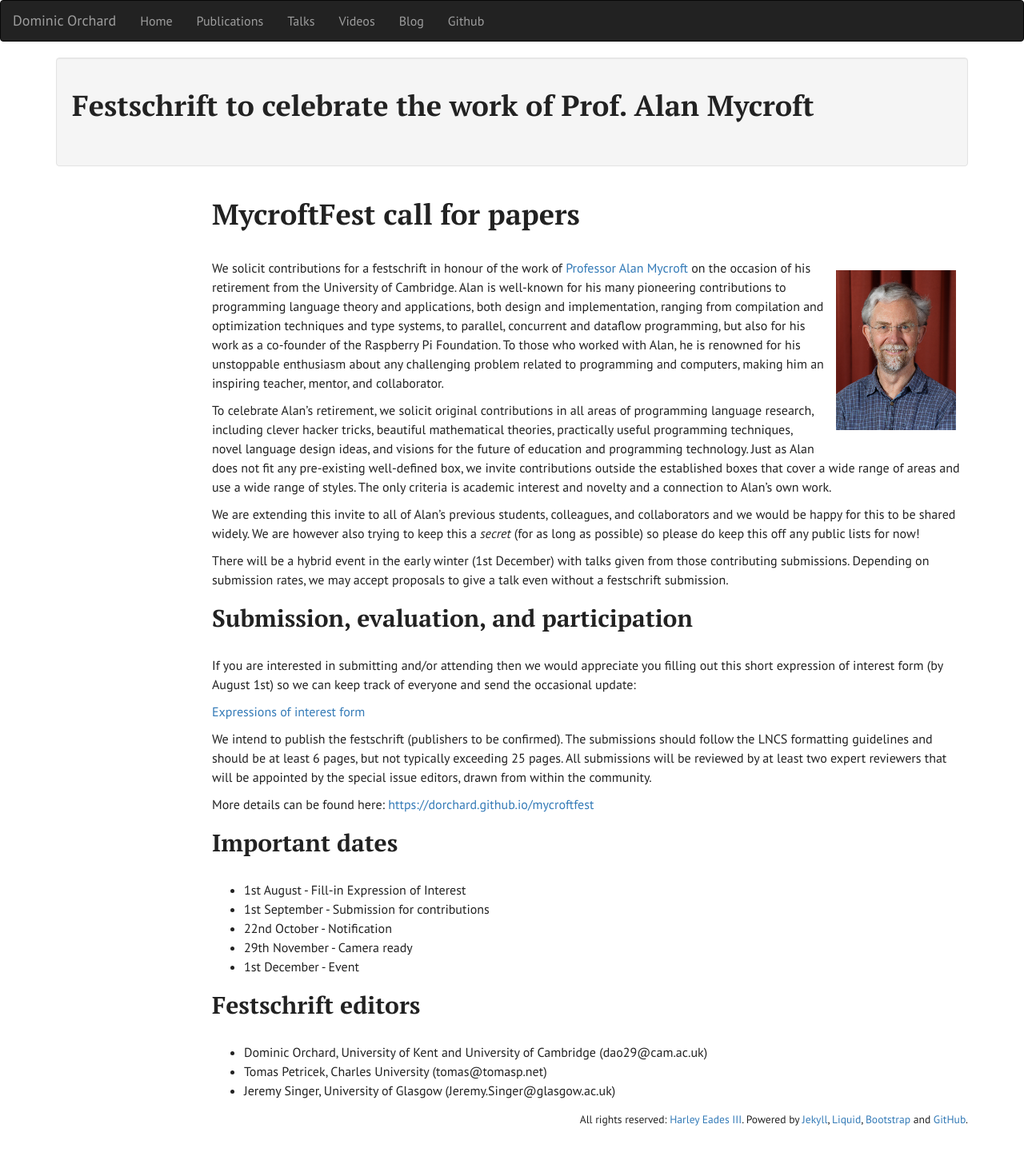
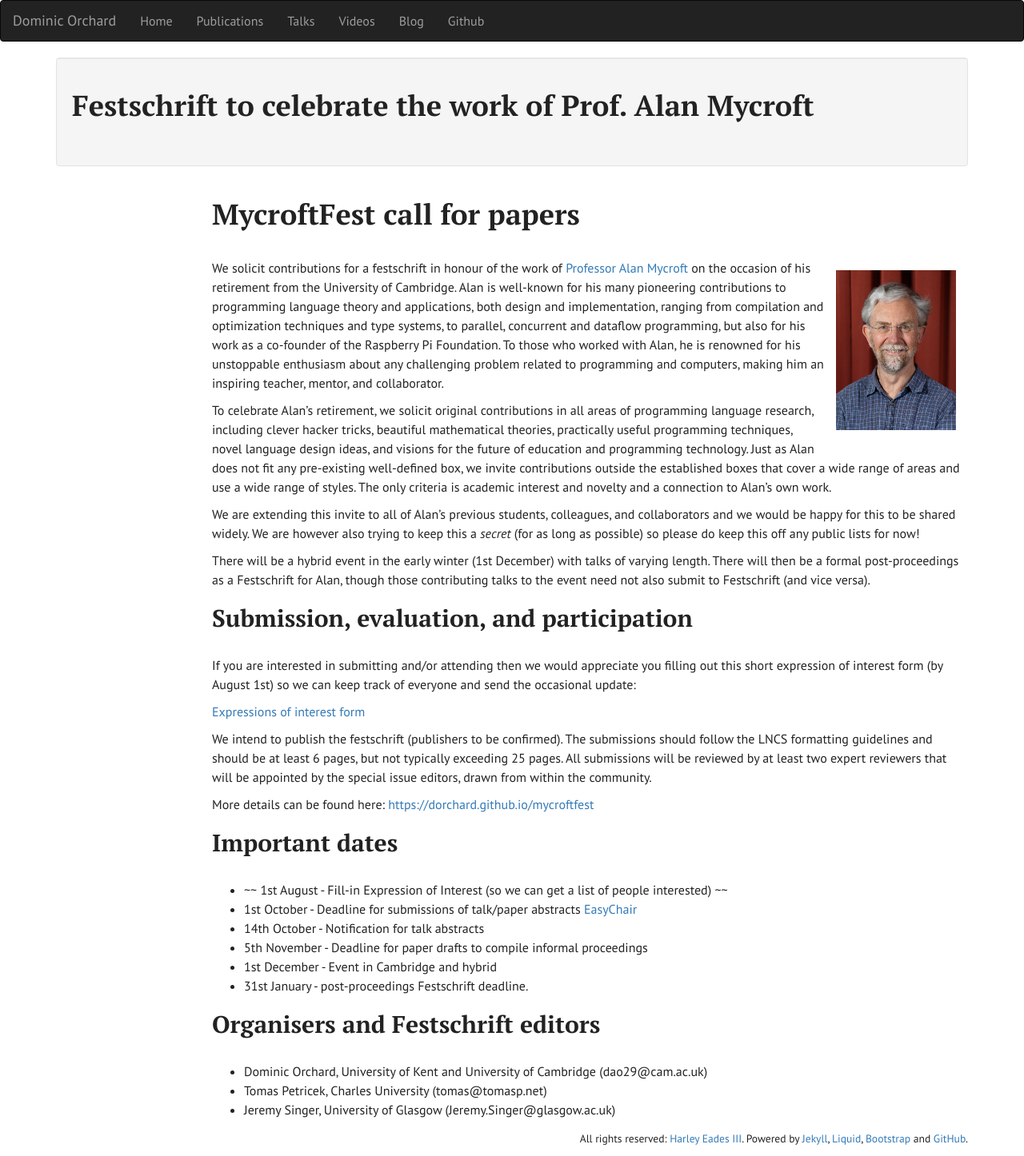
Before and after one commit to dorchard/dorchard.github.io, a Jekyll site: the page built from mycroftfest.md, in a window 1280 px wide. Shown: the whole page at 80% size. Built offline with Jekyll 4.4.1, drawn with Linux system fonts in a browser that asks for light colours; before the commit the page ends 1422 px from its top, so only the background shows below that.

Commit message:
update timeline

```diff
--- a/mycroftfest.md
+++ b/mycroftfest.md
@@ -17,7 +17,7 @@ To celebrate Alan's retirement, we solicit original contributions in all areas o
 
 We are extending this invite to all of Alan's previous students, colleagues, and collaborators and we would be happy for this to be shared widely. We are however also trying to keep this a *secret* (for as long as possible) so please do keep this off any public lists for now!
 
-There will be a hybrid event in the early winter (1st December) with talks given from those contributing submissions.  Depending on submission rates, we may accept proposals to give a talk even without a festschrift submission.
+There will be a hybrid event in the early winter (1st December) with talks of varying length. There will then be a formal post-proceedings as a Festschrift for Alan, though those contributing talks to the event need not also submit to Festschrift (and vice versa).
 
 ## Submission, evaluation, and participation
 
@@ -34,14 +34,14 @@ More details can be found here: [https://dorchard.github.io/mycroftfest](https:/
 
 ## Important dates
 
-* 1st August - Fill-in Expression of Interest
-* 1st September - Submission for contributions
-* 22nd October - Notification
-* 29th November - Camera ready
-* 1st December - Event
+* ~~ 1st August - Fill-in Expression of Interest (so we can get a list of people interested) ~~
+* 1st October - Deadline for submissions of talk/paper abstracts [EasyChair]()
+* 14th October - Notification for talk abstracts
+* 5th November - Deadline for paper drafts to compile informal proceedings
+* 1st December - Event in Cambridge and hybrid
+* 31st January - post-proceedings Festschrift deadline.
 
-
-## Festschrift editors
+## Organisers and Festschrift editors
 
 - Dominic Orchard, University of Kent and University of Cambridge (dao29@cam.ac.uk)
 - Tomas Petricek, Charles University (tomas@tomasp.net)
```
